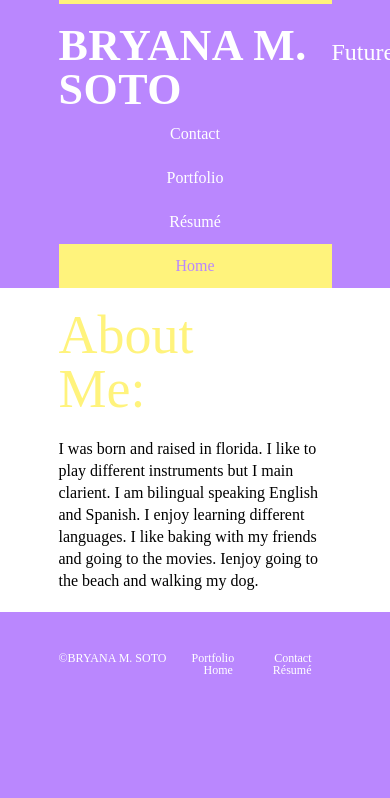
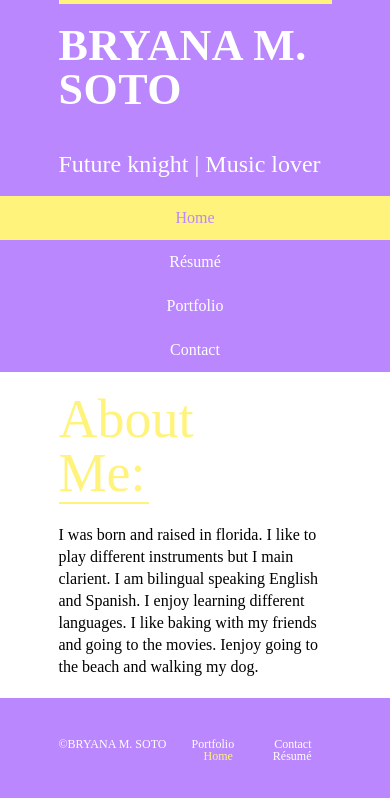
Before and after one commit to bryanasot0/resume-project, a plain HTML site: page index.html in a window 390 px wide. Drawn offline with Linux system fonts and the light colour scheme.

Commit message:
Add files via upload

```diff
--- a/index.html
+++ b/index.html
@@ -14,12 +14,16 @@
 <header>
     <h1>Bryana M. Soto</h1>
     <h2>Future knight | Music lover</h2>
-    <a href="contact.html">Contact</a>
-    <a href="portfolio.html">Portfolio</a>
-    <a href="resume.html">Résumé</a>
-    <a class="active" href="index.html">Home</a>
 </header>
 
+<!-- Navbar -->
+
+<nav>
+    <a class="active" href="index.html">Home</a>
+    <a href="resume.html">Résumé</a>
+    <a href="portfolio.html">Portfolio</a>
+    <a href="contact.html">Contact</a>
+</nav>
 
 <!-- Main -->
 
--- a/styles/style.css
+++ b/styles/style.css
@@ -180,10 +180,12 @@ header h2 {
     white-space: nowrap;
     text-align: right;
 }
+nav {
+    display: flex;
+    justify-content: right;
+}
 
-header a {
-    float: right;
-    display: block;
+nav a {
     color: #ffffff;
     text-align: center;
     padding: 14px 16px;
@@ -191,19 +193,20 @@ header a {
     text-decoration: none;
 }
 
-header a.active {
+nav a.active {
     background-color: #FFF37C;
     color: #BA87FE;
 }
 
-header a:hover {
+nav a:hover {
     background-color: #000000;
     color: #ffffff;
 }
 
 header,
-footer,
-article {
+nav,
+article,
+footer {
     padding: 0 15% 0 15%;
 }
 
@@ -219,7 +222,7 @@ article h1 {
     font-size: 54px;
     color: #FFF37C;
     padding-bottom: 2px;
-    border-bottom: 2px solid #fFFF37C;
+    border-bottom: 2px solid #FFF37C;
     margin-bottom: 20px;
     line-height: 1;
 }
@@ -312,7 +315,7 @@ footer a {
 }
 
 footer a.active {
-    color: #fFFF37C;
+    color: #FFF37C;
 }
 
 footer a:hover {
@@ -348,15 +351,22 @@ input[type=text], select, textarea {
     padding: 20px;
   }
 
+@media screen and (max-width: 1150px) {
+    header h2 {
+        clear: left;
+        text-align: unset;
+    }
+}
+
 @media screen and (max-width: 900px) {
     .column {
         width: 50%
     }
 
-    header a{
-        float: none;
-        display: flex;
+    nav {
+        justify-content: unset;
         flex-direction: column;
+        padding: 0;
     }
 }
 
```
Also changed, not shown: contact.html (+8 -4 lines), portfolio.html (+8 -4 lines), resume.html (+8 -4 lines).
